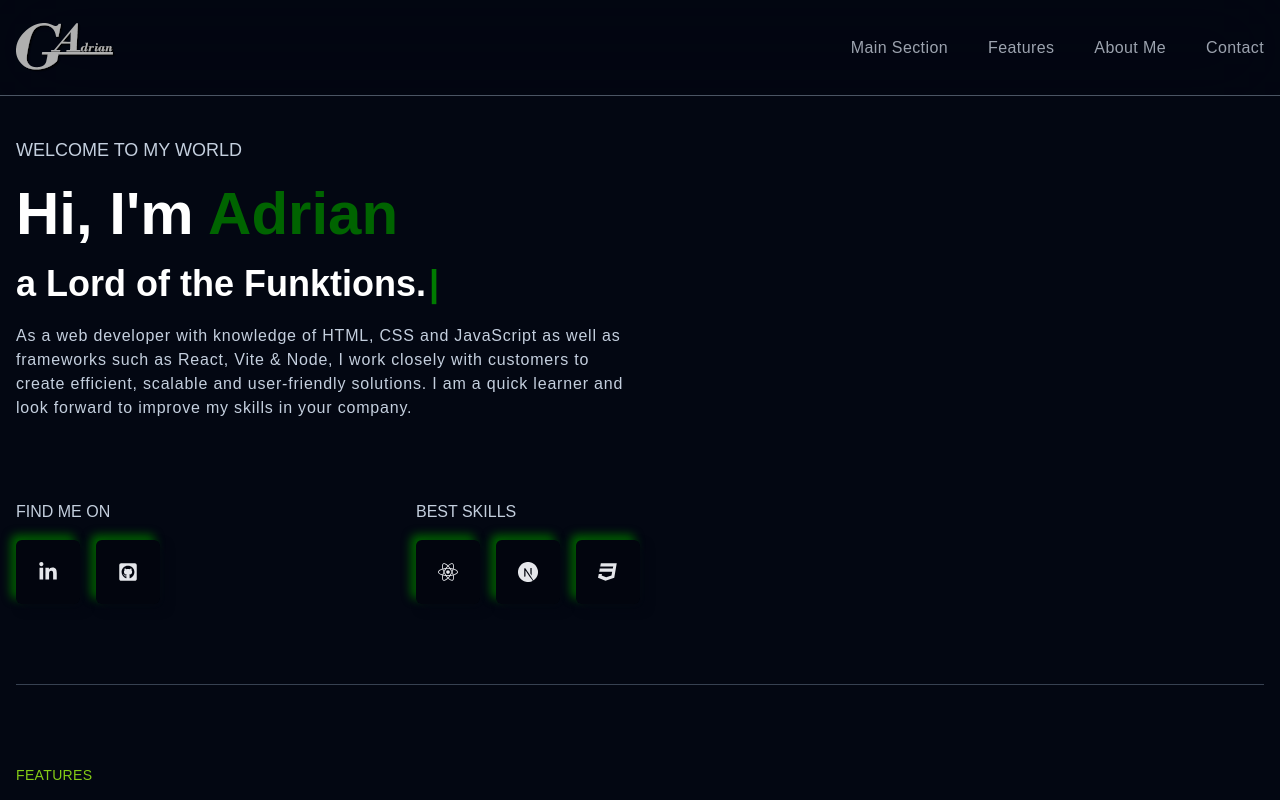
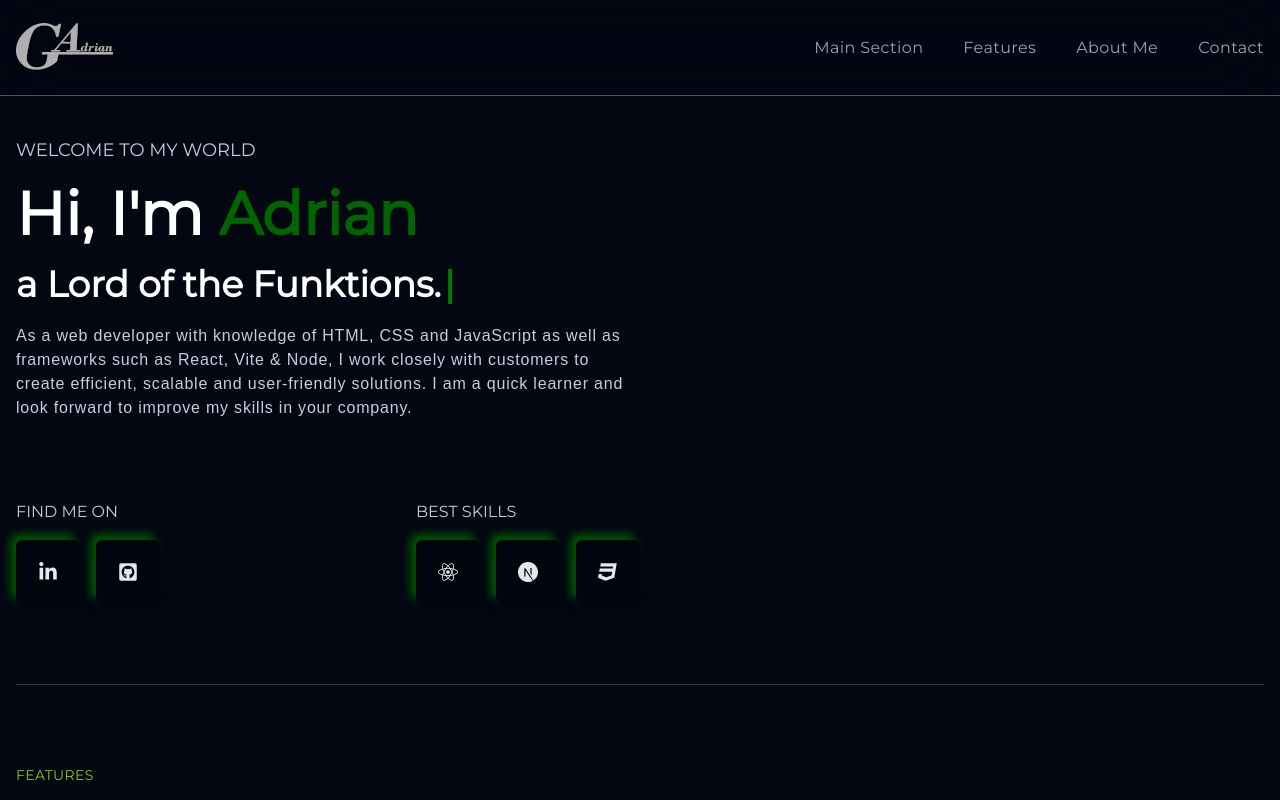
Before and after one commit to Wulfinator/portfolio1, a React (Vite) app: page / in a window 1280 px wide. Shown: the top 800 px of the page. Built offline with nearby package versions, Linux system fonts and the light colour scheme.

Commit message:
finished google-fonds desintegration

```diff
--- a/package.json
+++ b/package.json
@@ -35,6 +35,6 @@
     "postcss": "^8.4.28",
     "tailwindcss": "^3.3.3",
     "typescript": "^5.0.2",
-    "vite": "^4.4.5"
+    "vite": "^7.0.2"
   }
 }
--- a/src/style/index.css
+++ b/src/style/index.css
@@ -1,4 +1,9 @@
-@import src/fonts/Montserrat-VariableFont_wght.ttf;
+@font-face {
+  font-family: 'Montserrat';
+  src: url('../fonts/Montserrat-VariableFont_wght.ttf') format('truetype');
+  font-weight: normal;
+  font-style: normal;
+}
 @tailwind base;
 @tailwind components;
 @tailwind utilities;
```
Also changed, not shown: 1 other file (tests, documents, lock files or other folders).
